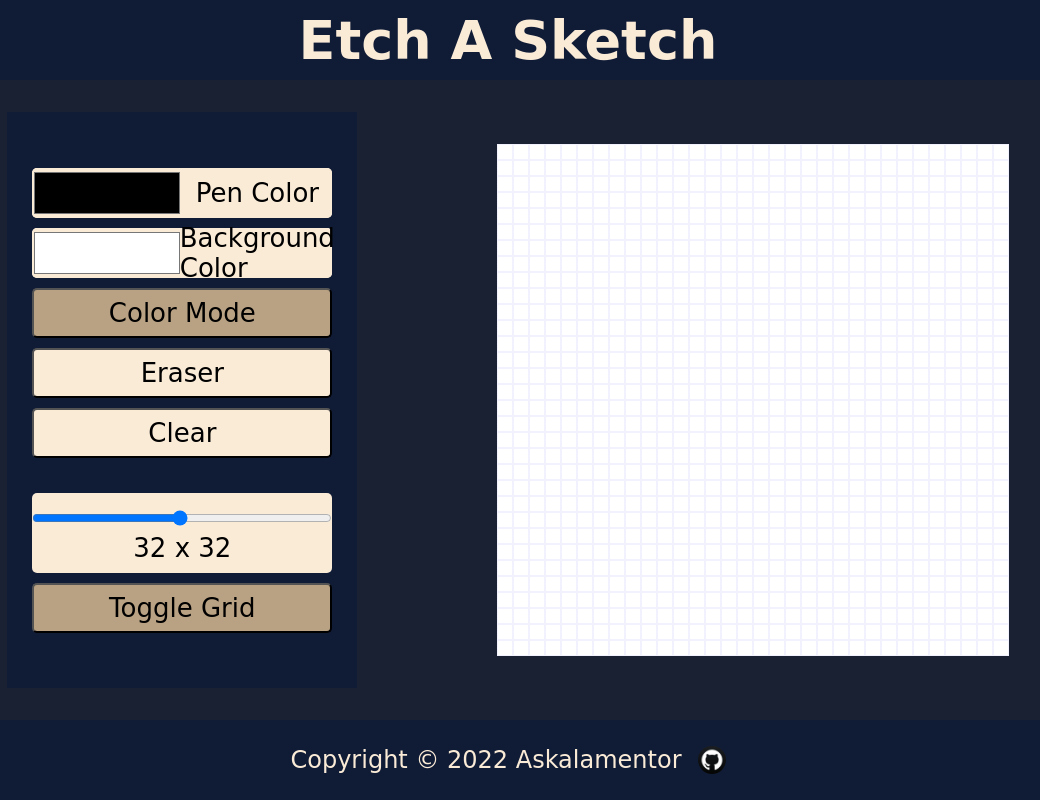
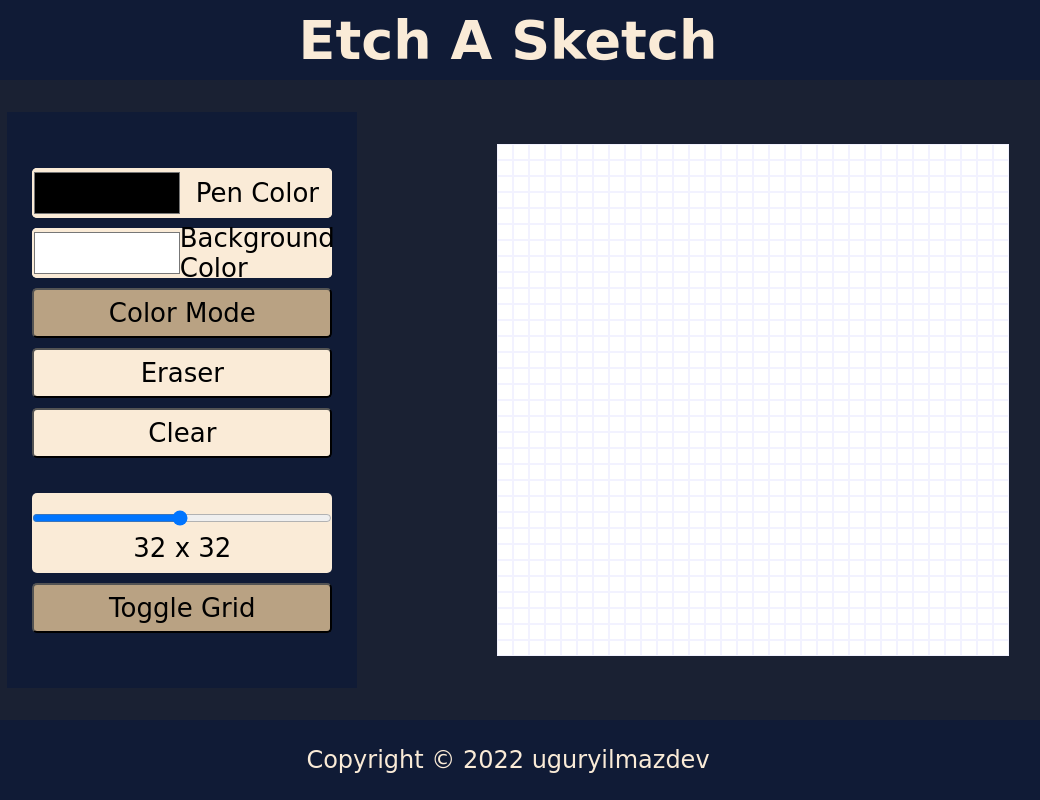
Before and after one commit to uguryilmazdev/etch-a-sketch, a plain HTML site: page index.html in a window 1280 px wide. Shown: the whole page, without its empty margins (132-1172 px from the left). Drawn offline with Linux system fonts and the light colour scheme; a web font is replaced by a local one.

Commit message:
Delete github icon

```diff
--- a/index.html
+++ b/index.html
@@ -51,11 +51,9 @@
 
     </main>
 
-    <footer class="footer" id="footer"><h6 id="footerText">Copyright © 2022 Askalamentor</h6>
-        <a href="https://github.com/uguryilmazdev" target="_blank">
-            <img id="githubImage" src="./images/githubImage.png"
-             alt="image to link github account">
-        </a></footer>
+    <footer class="footer" id="footer">
+        <h6 id="footerText">Copyright © 2022 uguryilmazdev</h6>
+        </footer>
 
 </body>
 
```
